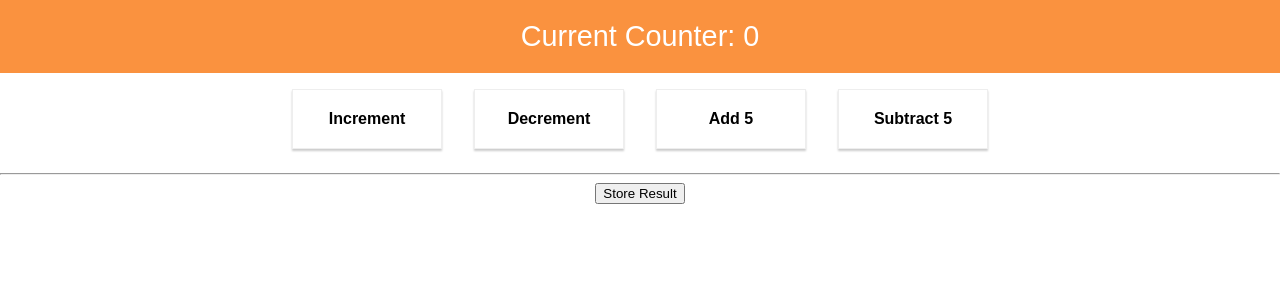
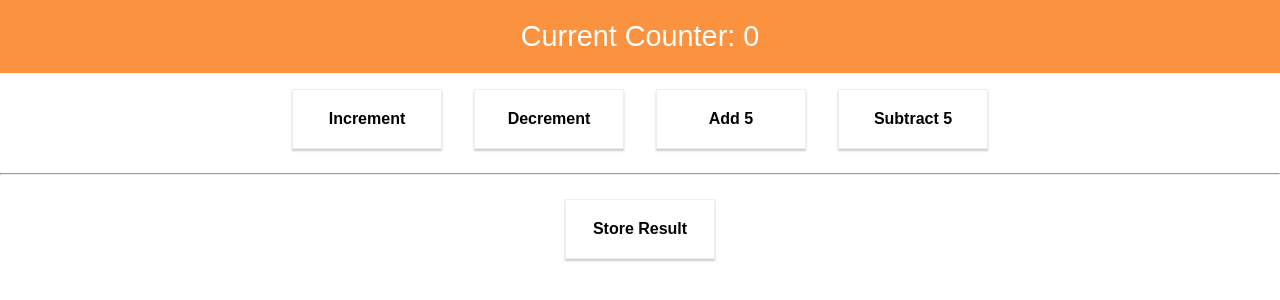
Before and after one commit to HoangVuViet/react-redux-basic, a React (Create React App) app: page / in a window 1280 px wide. Shown: the top 300 px of the page. Built offline with nearby package versions, Linux system fonts and the light colour scheme.

Commit message:
styling component

```diff
--- /dev/null
+++ b/src/containers/Counter/Counter.css
@@ -0,0 +1,18 @@
+
+.Button {
+    width: 150px;
+    padding: 20px;
+    box-sizing: border-box;
+    margin: 16px;
+    border: 1px solid #eee;
+    box-shadow: 0 2px 2px #ccc;
+    font-weight: bold;
+    text-align: center;
+    cursor: pointer;
+    display: inline-block;
+}
+
+.Button:hover,
+.Button:active {
+    background-color: #eee;
+}
--- a/src/containers/Counter/Counter.js
+++ b/src/containers/Counter/Counter.js
@@ -1,6 +1,7 @@
 import React, { Component } from 'react';
 import { connect } from 'react-redux';
 import CounterControl from '../../components/CounterControl/CounterControl';
+import './Counter.css'
 import CounterOutput from '../../components/CounterOutput/CounterOutput';
 import {
   INCREMENT,
@@ -20,11 +21,11 @@ class Counter extends Component {
         <CounterControl label="Add 5" clicked={this.props.onAdd} />
         <CounterControl label="Subtract 5" clicked={this.props.onSub} />
         <hr />
-        <button
+        <div className="Button"
           onClick={this.props.onStoreResult.bind(this, this.props.ctr.counter)}
         >
           Store Result
-        </button>
+        </div>
         <ul>
           {this.props.res.results.map((result) => {
             return (
```
